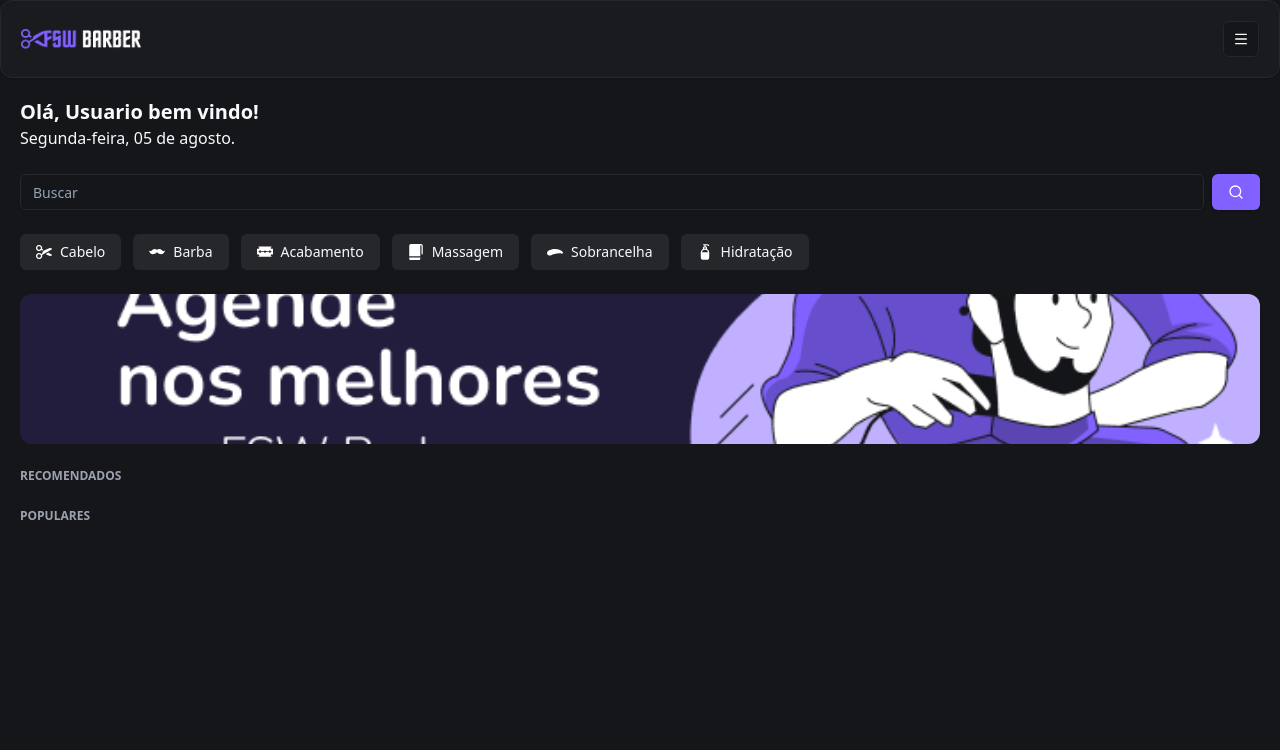
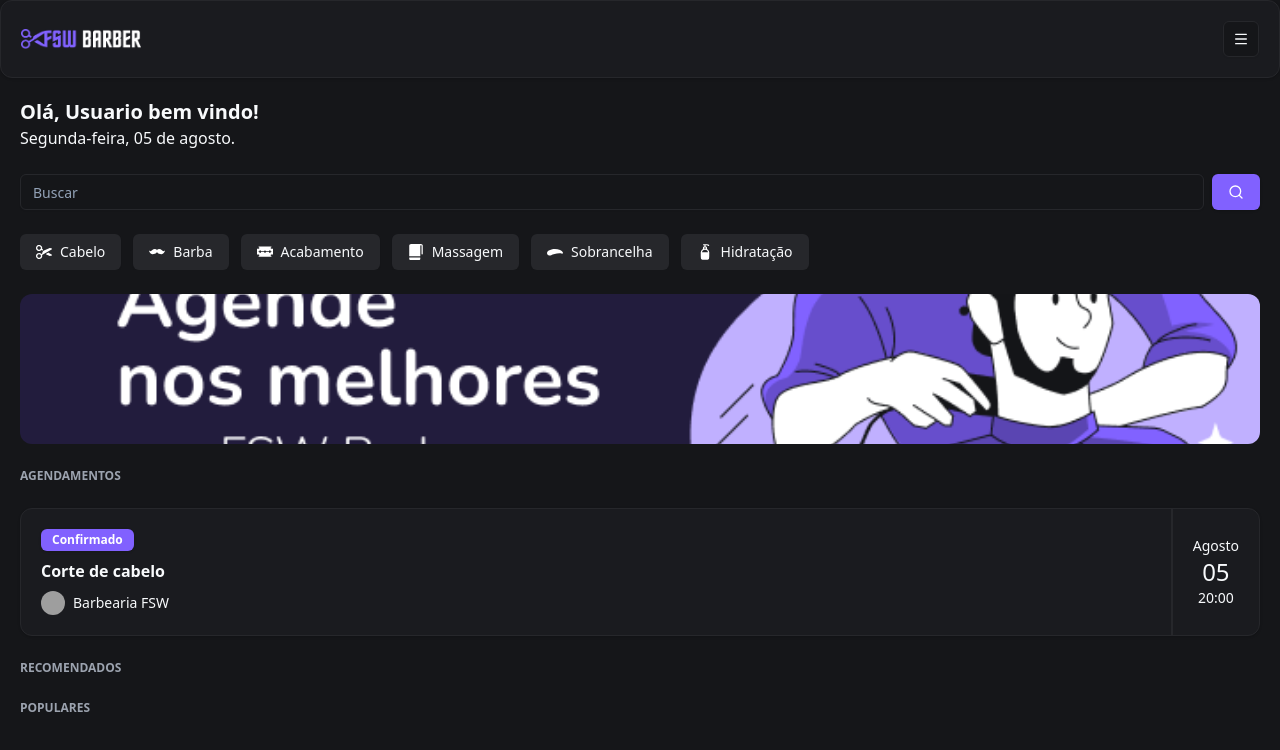
Before and after one commit to ThierryNunes/fsw-barber, a Next.js app: page / in a window 1280 px wide. Shown: the top 750 px of the page. Built offline with nearby package versions, Linux system fonts and the light colour scheme; grey boxes are pictures that could not be loaded.

Commit message:
feat: add BookingItem component

```diff
--- /dev/null
+++ b/app/_components/booking-item.tsx
@@ -0,0 +1,38 @@
+import { Avatar, AvatarImage } from "./ui/avatar";
+import { Badge } from "./ui/badge";
+import { Card, CardContent } from "./ui/card";
+
+const BookingItem = () => {
+  return (
+    <>
+      <h2 className="mb-3 mt-6 text-xs font-bold uppercase text-gray-400">
+        Agendamentos
+      </h2>
+
+      <Card className="mt-6">
+        <CardContent className="flex justify-between p-0">
+          {/* ESQUERDA */}
+          <div className="flex flex-col gap-2 py-5 pl-5">
+            <Badge className="w-fit">Confirmado</Badge>
+            <h3 className="font-semibold">Corte de cabelo</h3>
+
+            <div className="flex items-center gap-2">
+              <Avatar className="h-6 w-6">
+                <AvatarImage src="https://github.com/shadcn.png" />
+              </Avatar>
+              <p className="text-sm">Barbearia FSW</p>
+            </div>
+          </div>
+          {/* DIREITA */}
+          <div className="flex flex-col items-center justify-center border-l-2 border-solid px-5">
+            <p className="text-sm">Agosto</p>
+            <p className="text-2xl">05</p>
+            <p className="text-sm">20:00</p>
+          </div>
+        </CardContent>
+      </Card>
+    </>
+  );
+};
+
+export default BookingItem;
--- a/app/page.tsx
+++ b/app/page.tsx
@@ -4,6 +4,7 @@ import { Button } from "./_components/ui/button";
 import { SearchIcon } from "lucide-react";
 import { quickSearchOptions } from "./_constants/search";
 import Image from "next/image";
+import BookingItem from "./_components/booking-item";
 
 const Home = () => {
   return (
@@ -48,6 +49,9 @@ const Home = () => {
           />
         </div>
 
+        {/* AGENDAMENTO */}
+        <BookingItem />
+
         {/* RECOMENDADOS */}
         <h2 className="mb-3 mt-6 text-xs font-bold uppercase text-gray-400">
           Recomendados
```
